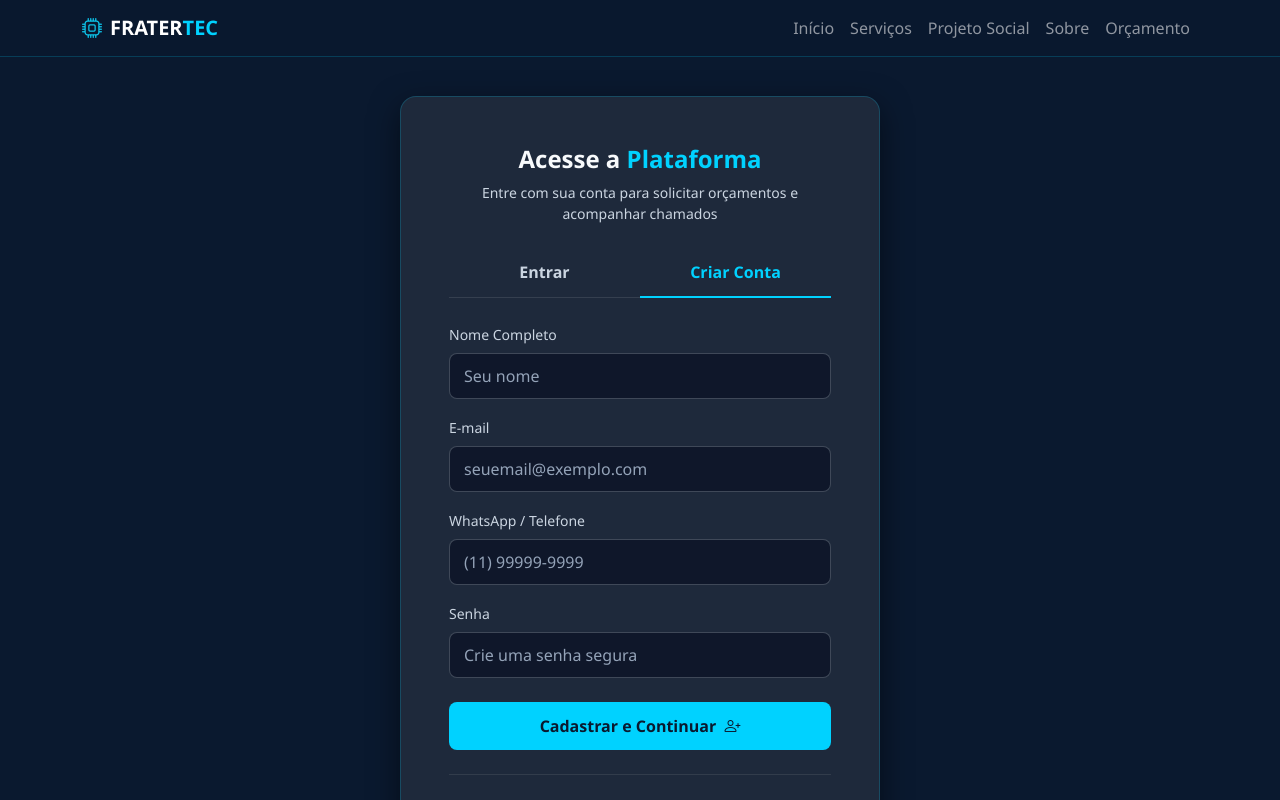
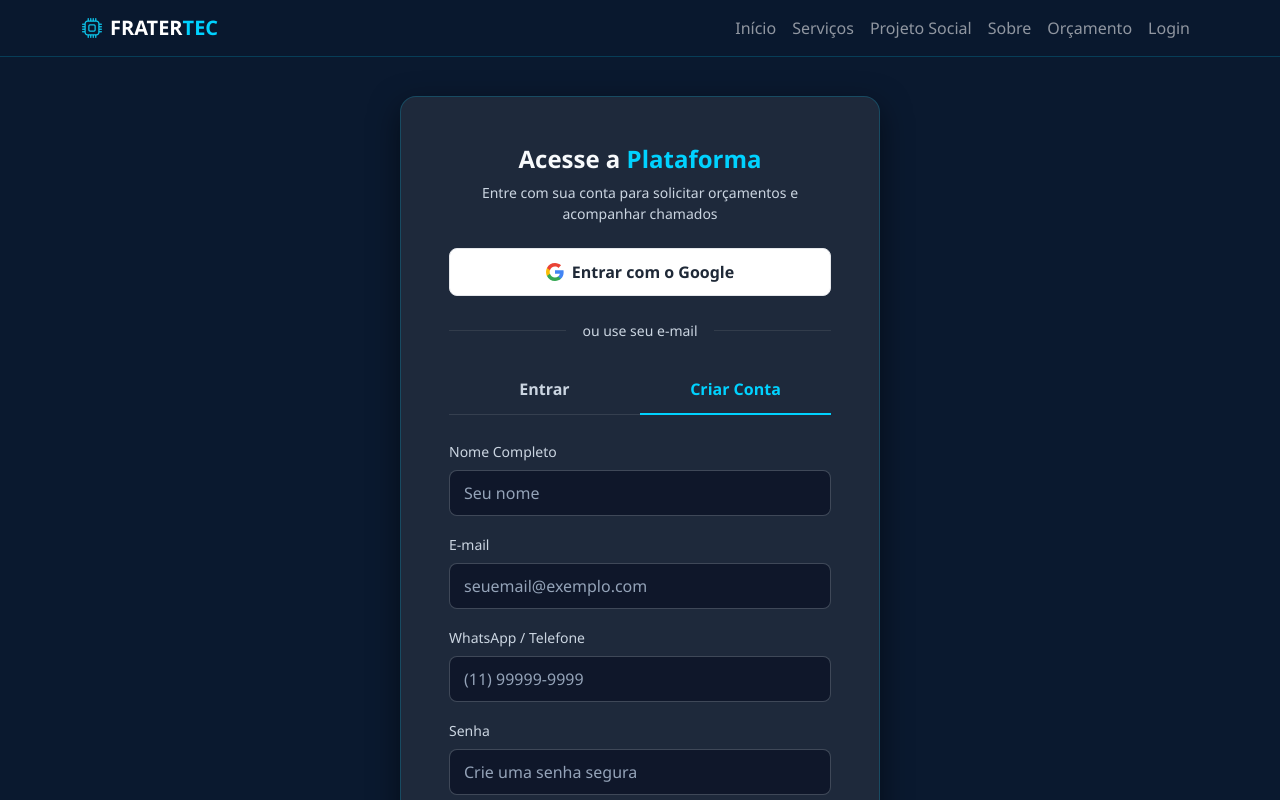
Before and after one commit to chspereira97/fratertec-fase1, a plain HTML site: page login.html in a window 1280 px wide. Both pictures are taken after a click on the tab "Criar Conta". Shown: the top 800 px of the page. Drawn offline with nearby package versions, Linux system fonts and the light colour scheme.

Commit message:
feat: adiciona login com google, termos lgpd e reorganiza navbar em todas as paginas

```diff
--- a/login.html
+++ b/login.html
@@ -73,7 +73,7 @@
             border-bottom: 2px solid var(--accent-blue);
         }
 
-        /* Form Controls - Texto e Placeholder Clareados */
+        /* Form Controls */
         .form-control {
             background-color: #0F172A;
             border: 1px solid rgba(255, 255, 255, 0.15);
@@ -106,6 +106,26 @@
             background-color: #00b8e6;
             color: #0A192F;
             box-shadow: 0 0 15px rgba(0, 210, 255, 0.4);
+        }
+
+        /* Botão Google */
+        .btn-google {
+            background-color: #FFFFFF;
+            color: #1F2937;
+            font-weight: 600;
+            border: 1px solid #E5E7EB;
+            padding: 11px;
+            border-radius: 8px;
+            transition: all 0.3s ease;
+            display: flex;
+            align-items: center;
+            justify-content: center;
+            text-decoration: none;
+        }
+        .btn-google:hover {
+            background-color: #F3F4F6;
+            color: #111827;
+            box-shadow: 0 4px 12px rgba(255, 255, 255, 0.2);
         }
 
         /* Botão WhatsApp Fast-Track */
@@ -142,7 +162,8 @@
                     <li class="nav-item"><a class="nav-link" href="servicos.html">Serviços</a></li>
                     <li class="nav-item"><a class="nav-link" href="projeto-social.html">Projeto Social</a></li>
                     <li class="nav-item"><a class="nav-link" href="sobre.html">Sobre</a></li>
-                    <li class="nav-item"><a class="nav-link" href="login.html">Orçamento</a></li>
+                    <li class="nav-item"><a class="nav-link" href="orcamento.html">Orçamento</a></li>
+                    <li class="nav-item"><a class="nav-link" href="login.html">Login</a></li>
                 </ul>
             </div>
         </div>
@@ -155,6 +176,26 @@
             <div class="text-center mb-4">
                 <h2 class="h4 fw-bold">Acesse a <span class="brand-highlight">Plataforma</span></h2>
                 <p class="small text-subtle">Entre com sua conta para solicitar orçamentos e acompanhar chamados</p>
+            </div>
+
+            <!-- Botão Login Social Google -->
+            <div class="mb-4">
+                <a href="#" class="btn btn-google w-100">
+                    <svg class="me-2" width="18" height="18" viewBox="0 0 18 18">
+                        <path fill="#4285F4" d="M17.64 9.2c0-.637-.057-1.251-.164-1.84H9v3.481h4.844c-.209 1.125-.843 2.078-1.796 2.717v2.258h2.908c1.702-1.567 2.684-3.874 2.684-6.616z"/>
+                        <path fill="#34A853" d="M9 18c2.43 0 4.467-.806 5.956-2.18l-2.908-2.259c-.806.54-1.837.86-3.048.86-2.344 0-4.328-1.584-5.036-3.711H.957v2.332A8.997 8.997 0 0 0 9 18z"/>
+                        <path fill="#FBBC05" d="M3.964 10.71A5.41 5.41 0 0 1 3.682 9c0-.593.102-1.17.282-1.71V4.958H.957A8.996 8.996 0 0 0 0 9c0 1.452.348 2.827.957 4.042l3.007-2.332z"/>
+                        <path fill="#EA4335" d="M9 3.58c1.321 0 2.508.454 3.44 1.345l2.582-2.58C13.463.891 11.426 0 9 0A8.997 8.997 0 0 0 .957 4.958L3.964 7.29C4.672 5.163 6.656 3.58 9 3.58z"/>
+                    </svg>
+                    Entrar com o Google
+                </a>
+            </div>
+
+            <!-- Divisor 'ou' -->
+            <div class="d-flex align-items-center mb-4">
+                <hr class="flex-grow-1 border-secondary opacity-25 m-0">
+                <span class="px-3 small text-subtle">ou use seu e-mail</span>
+                <hr class="flex-grow-1 border-secondary opacity-25 m-0">
             </div>
 
             <!-- Abas (Login / Cadastro) -->
@@ -195,7 +236,7 @@
 
                 <!-- ABA 2: CADASTRO -->
                 <div class="tab-pane fade" id="register" role="tabpanel">
-                    <form action="login.html" method="GET">
+                    <form action="contato.html" method="GET">
                         <div class="mb-3">
                             <label for="regName" class="form-label small text-subtle">Nome Completo</label>
                             <input type="text" class="form-control" id="regName" placeholder="Seu nome" required>
@@ -208,10 +249,27 @@
                             <label for="regPhone" class="form-label small text-subtle">WhatsApp / Telefone</label>
                             <input type="tel" class="form-control" id="regPhone" placeholder="(11) 99999-9999" required>
                         </div>
-                        <div class="mb-4">
+                        <div class="mb-3">
                             <label for="regPassword" class="form-label small text-subtle">Senha</label>
                             <input type="password" class="form-control" id="regPassword" placeholder="Crie uma senha segura" required>
                         </div>
+
+                        <!-- Checkbox LGPD (Obrigatório) -->
+                        <div class="form-check mb-2">
+                            <input type="checkbox" class="form-check-input" id="acceptLgpd" required>
+                            <label class="form-check-label small text-subtle" for="acceptLgpd">
+                                Li e aceito os <a href="#" class="brand-highlight text-decoration-none">Termos de Uso</a> e a <a href="#" class="brand-highlight text-decoration-none">Política de Privacidade</a> (LGPD).
+                            </label>
+                        </div>
+
+                        <!-- Checkbox Marketing (Opcional) -->
+                        <div class="form-check mb-4">
+                            <input type="checkbox" class="form-check-input" id="acceptMarketing">
+                            <label class="form-check-label small text-subtle" for="acceptMarketing">
+                                Aceito receber novidades, ofertas e soluções da Fratertec por e-mail ou WhatsApp.
+                            </label>
+                        </div>
+
                         <button type="submit" class="btn btn-custom w-100">
                             Cadastrar e Continuar <i class="bi bi-person-plus ms-1"></i>
                         </button>
```
Also changed, not shown: index.html (+1 -0 lines), orcamento.html (+1 -0 lines), projeto-social.html (+1 -0 lines), servicos.html (+1 -0 lines), sobre.html (+1 -0 lines).
